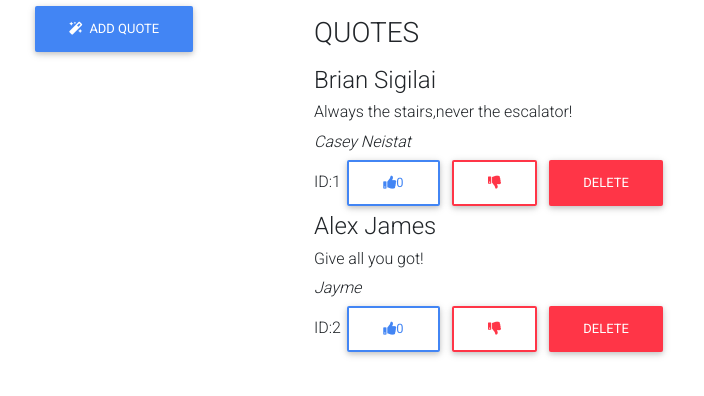
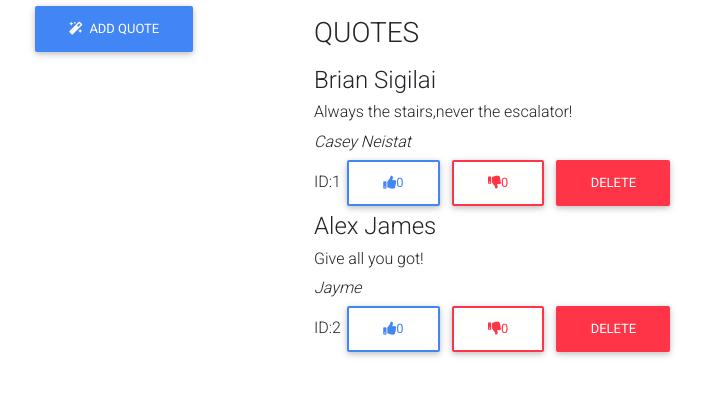
Before and after one commit to Sigilai5/React-Quotes, a React (Create React App) app: page / in a window 1280 px wide. Shown: the top 396 px of the page, without its empty margins (56-760 px from the left). Built offline with nearby package versions, Linux system fonts and the light colour scheme.

Commit message:
added downVote functionality

```diff
--- a/src/index.js
+++ b/src/index.js
@@ -15,8 +15,8 @@ class App extends Component {
         this.state = {
             modal:false,
             quotes:[
-                {id:1,your_name: "Brian Sigilai", quote: "Always the stairs,never the escalator!", author:"Casey Neistat",upvotes:0,down:0},
-                {id:2,your_name: "Alex James", quote: "Give all you got!", author:"Jayme",upvotes:0,down:0},
+                {id:1,your_name: "Brian Sigilai", quote: "Always the stairs,never the escalator!", author:"Casey Neistat",upvotes:0,downvotes:0},
+                {id:2,your_name: "Alex James", quote: "Give all you got!", author:"Jayme",upvotes:0,downvotes:0},
             ]
         };
     }
@@ -57,11 +57,6 @@ class App extends Component {
       const quotes = this.state.quotes.filter(e =>e.id != eventId);
       this.setState({quotes})
     };
-
-    upVote = eventId => {
-
-        console.log(eventId);
-    }
 
 
     toggleModal = () => {
@@ -178,6 +173,7 @@ class Quote extends Component{
     state = {
         bgColor: "",
         upvotes:this.props.upvotes,
+        downvotes:this.props.downvotes
 
     };
 
@@ -202,11 +198,15 @@ class Quote extends Component{
                         onClick={() => {
                             this.setState({ bgColor: "yellow" });
                             this.setState({ upvotes: this.state.upvotes + 1 });
-                            console.log(this.state.bgColor);
                         }}
                         color="primary" outline rounded ><MDBIcon color="primary" icon="thumbs-up" />{this.state.upvotes}</MDBBtn>
 
-                    <MDBBtn rounded outline color="danger"><MDBIcon color="primary" icon="thumbs-down" />{this.props.downvotes}</MDBBtn>
+                    <MDBBtn
+                        onClick={() => {
+                            this.setState({ downvotes: this.state.downvotes + 1 });
+
+                        }}
+                        rounded outline color="danger"><MDBIcon color="primary" icon="thumbs-down" />{this.state.downvotes}</MDBBtn>
 
 
                         <MDBBtn rounded color="danger" onClick={() => this.props.onDelete(this.props.id)}>Delete</MDBBtn>
```
